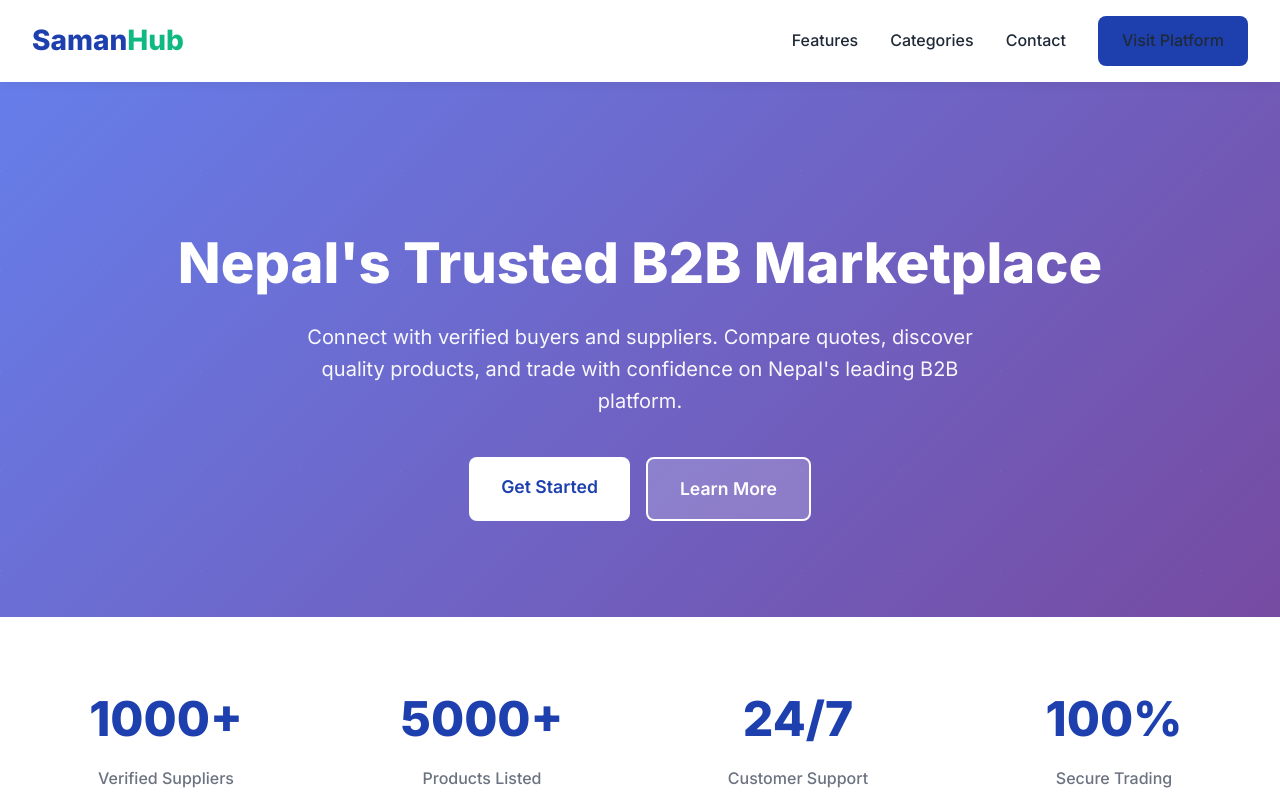
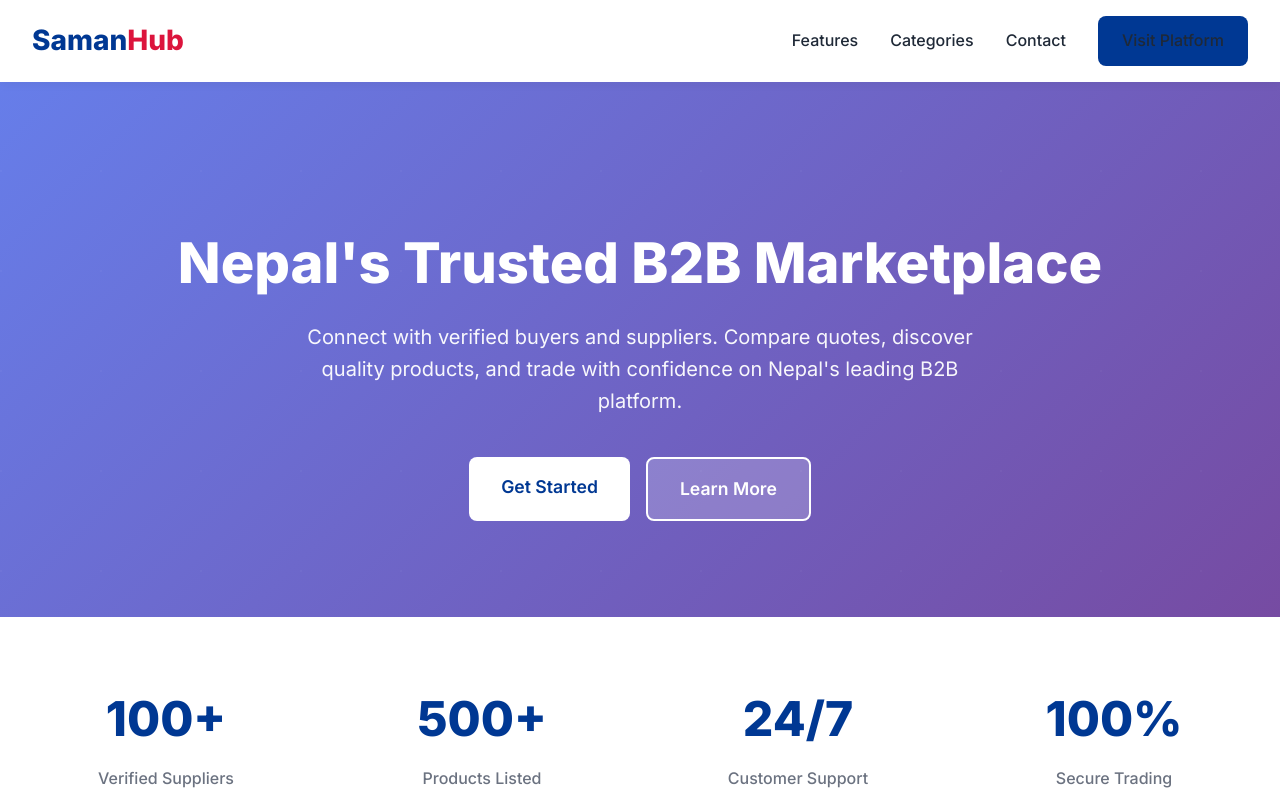
Before and after one commit to sah-bikash/SamanHub, a plain HTML site: page index.html in a window 1280 px wide. Shown: the top 800 px of the page. Drawn offline with Linux system fonts and the light colour scheme.

Commit message:
Update primary and secondary colors, adjust stats

```diff
--- a/index.html
+++ b/index.html
@@ -17,9 +17,9 @@
         }
 
         :root {
-            --primary-color: #1e40af;
+            --primary-color: #003893;
             --primary-dark: #1e3a8a;
-            --secondary-color: #10b981;
+            --secondary-color: #dc143c;
             --text-dark: #1f2937;
             --text-light: #6b7280;
             --bg-light: #f9fafb;
@@ -467,7 +467,7 @@
                 <a href="#features">Features</a>
                 <a href="#categories">Categories</a>
                 <a href="#contact">Contact</a>
-                <a href="https://samanhub.com" class="cta-button">Visit Platform</a>
+                <a href="#" class="cta-button">Visit Platform</a>
             </div>
         </nav>
     </header>
@@ -478,7 +478,7 @@
             <h1>Nepal's Trusted B2B Marketplace</h1>
             <p>Connect with verified buyers and suppliers. Compare quotes, discover quality products, and trade with confidence on Nepal's leading B2B platform.</p>
             <div class="hero-buttons">
-                <a href="https://samanhub.com" class="btn-primary">Get Started</a>
+                <a href="#" class="btn-primary">Get Started</a>
                 <a href="#features" class="btn-secondary">Learn More</a>
             </div>
         </div>
@@ -488,11 +488,11 @@
     <section class="stats">
         <div class="stats-container">
             <div class="stat-item">
-                <h3>1000+</h3>
+                <h3>100+</h3>
                 <p>Verified Suppliers</p>
             </div>
             <div class="stat-item">
-                <h3>5000+</h3>
+                <h3>500+</h3>
                 <p>Products Listed</p>
             </div>
             <div class="stat-item">
```
